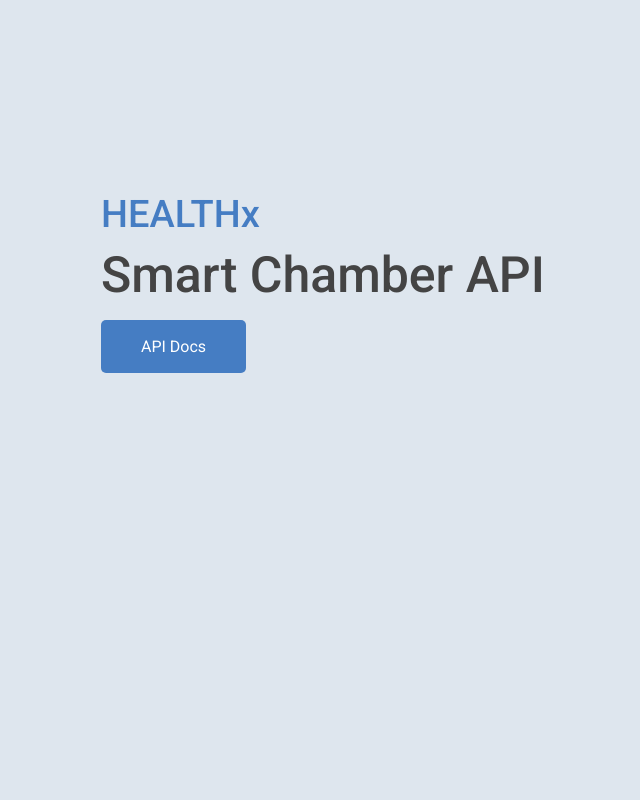
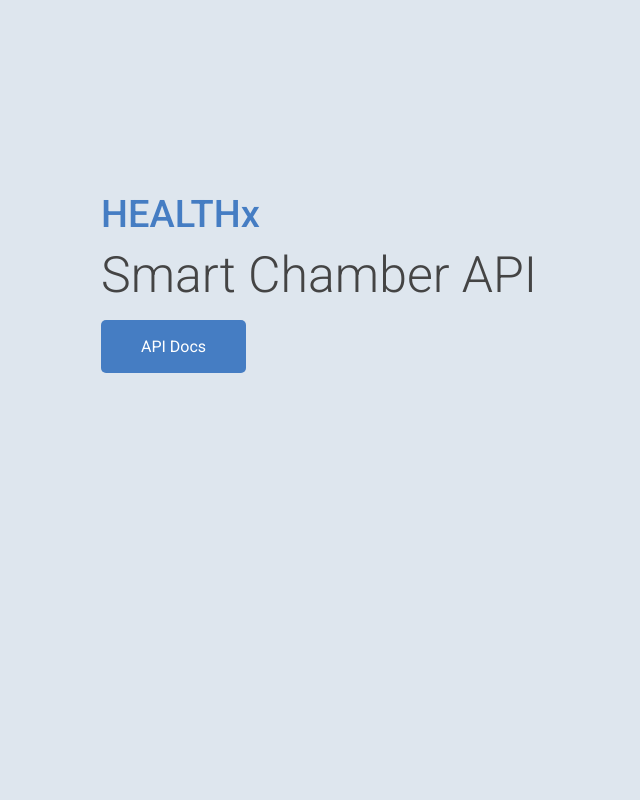
Before and after one commit to Arif-Badhon/echamber_backend, a FastAPI app: page / in a window 1280 px wide. Shown: the whole page, without its empty margins (155-795 px from the left). Run offline with FastAPI, Linux system fonts and the light colour scheme; parts of the project's set-up code (start-up, migrations or seed data) failed here and were passed over.

Commit message:
ui: h1 weight

```diff
--- a/src/static/css/style.css
+++ b/src/static/css/style.css
@@ -30,7 +30,7 @@ h2{
 }
 h1{
     font-family: 'Roboto', sans-serif;
-    font-weight: 500;
+    font-weight: 300;
     color: var(--dark);
     font-size: 50px;
     margin-top: 10px;
```
